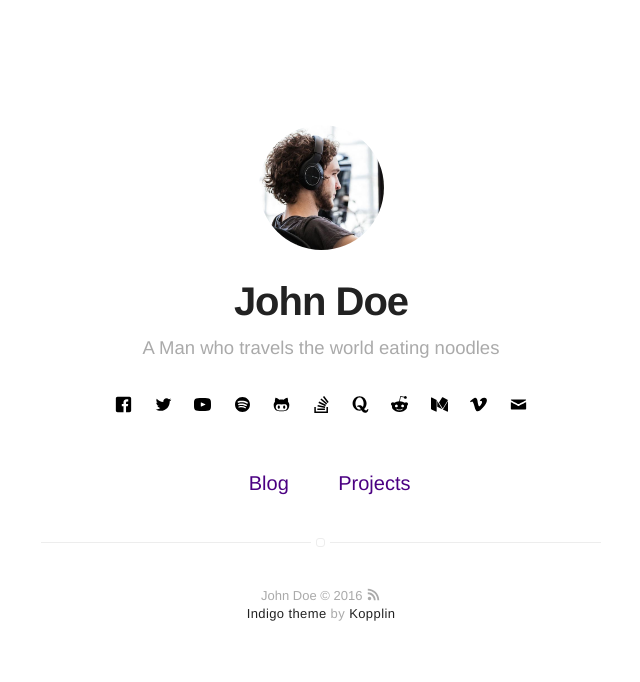
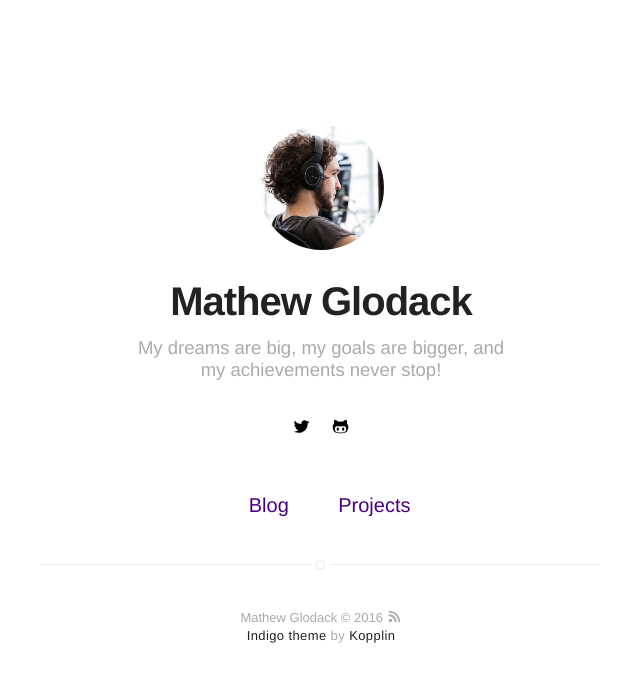
Before and after one commit to mglodack/mglodack.github.io, a Jekyll site: the page built from index.html, in a window 1280 px wide. Shown: the top 682 px of the page, without its empty margins (319-959 px from the left). Built offline with Jekyll 4.4.1, drawn with Linux system fonts in a browser that asks for light colours; part of the change alters nothing that is shown.

Commit message:
Update _config.yml Settings

```diff
--- a/_config.yml
+++ b/_config.yml
@@ -1,6 +1,6 @@
 # main text of home
-name: John Doe
-bio: A Man who travels the world eating noodles
+name: Mathew Glodack
+bio: My dreams are big, my goals are bigger, and my achievements never stop!
 
 # twitter summary info
 description: A blog about technology and stuff related
@@ -10,8 +10,7 @@ description: A blog about technology and stuff related
 external-image: false
 picture: assets/images/profile.jpg
 
-url: https://koppl.in/indigo
-# your url: http://USERNAME.github.io
+url: http://mglodack.github.io
 
 permalink: /:title/
 
@@ -29,21 +28,21 @@ highlighter: rouge
 disqus: mydisqus
 
 # if you don't have any of social below, comment the line
-facebook: myfacebook
-twitter: mytwitter
+# facebook: myfacebook
+twitter: slodack
 # google: mygoogle
 # instagram: myinstagram
 # pinterest: mypinterest
 # linkedin: mylinkedin
-youtube: myyoutube
-spotify: myspotify
-github: mygithub
-stackoverflow: 7044681/mystackoverflow
-quora: userquora
-reddit: username
-medium: medium
-vimeo: myvimeo
-email: myemail@gmail.com
+# youtube: myyoutube
+# spotify: myspotify
+github: mglodack
+# stackoverflow: 7044681/mystackoverflow
+# quora: userquora
+# reddit: username
+# medium: medium
+# vimeo: myvimeo
+# email: myemail@gmail.com
 
 authors:
     johndoe:
```
